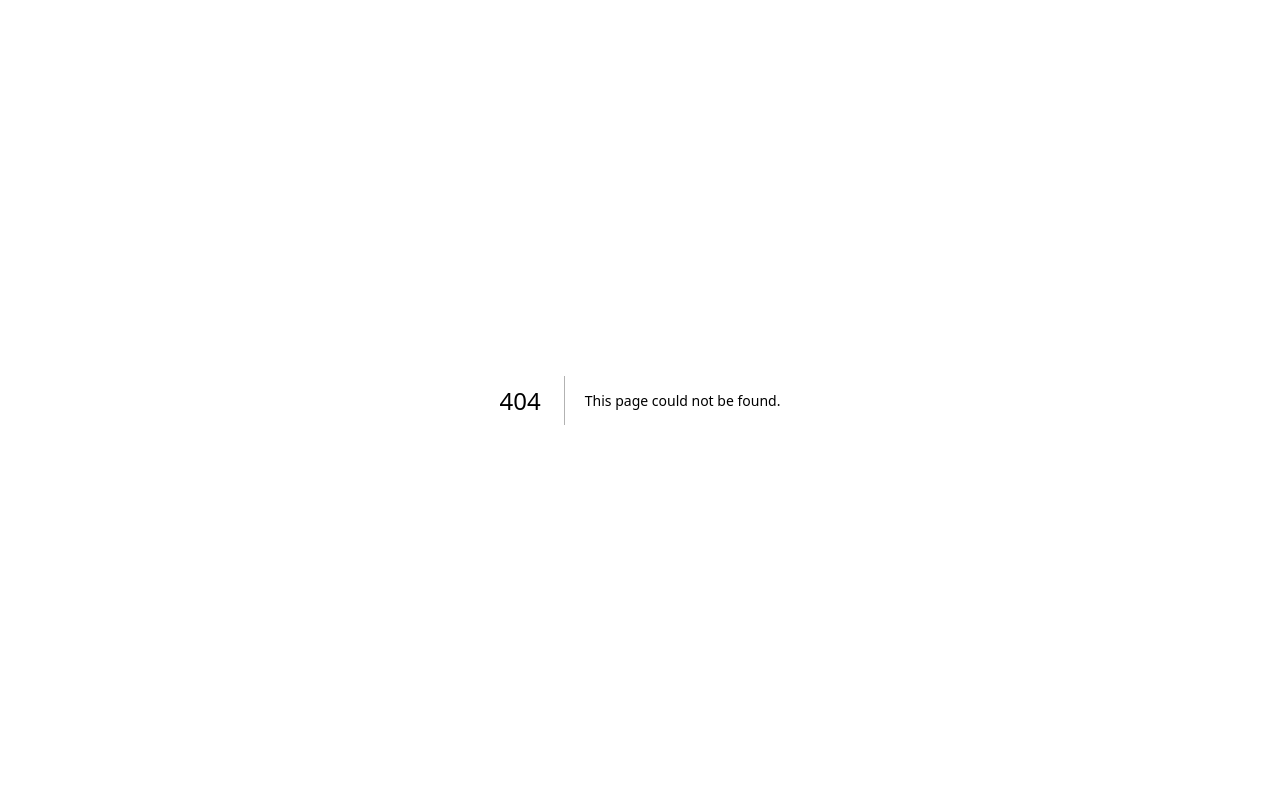
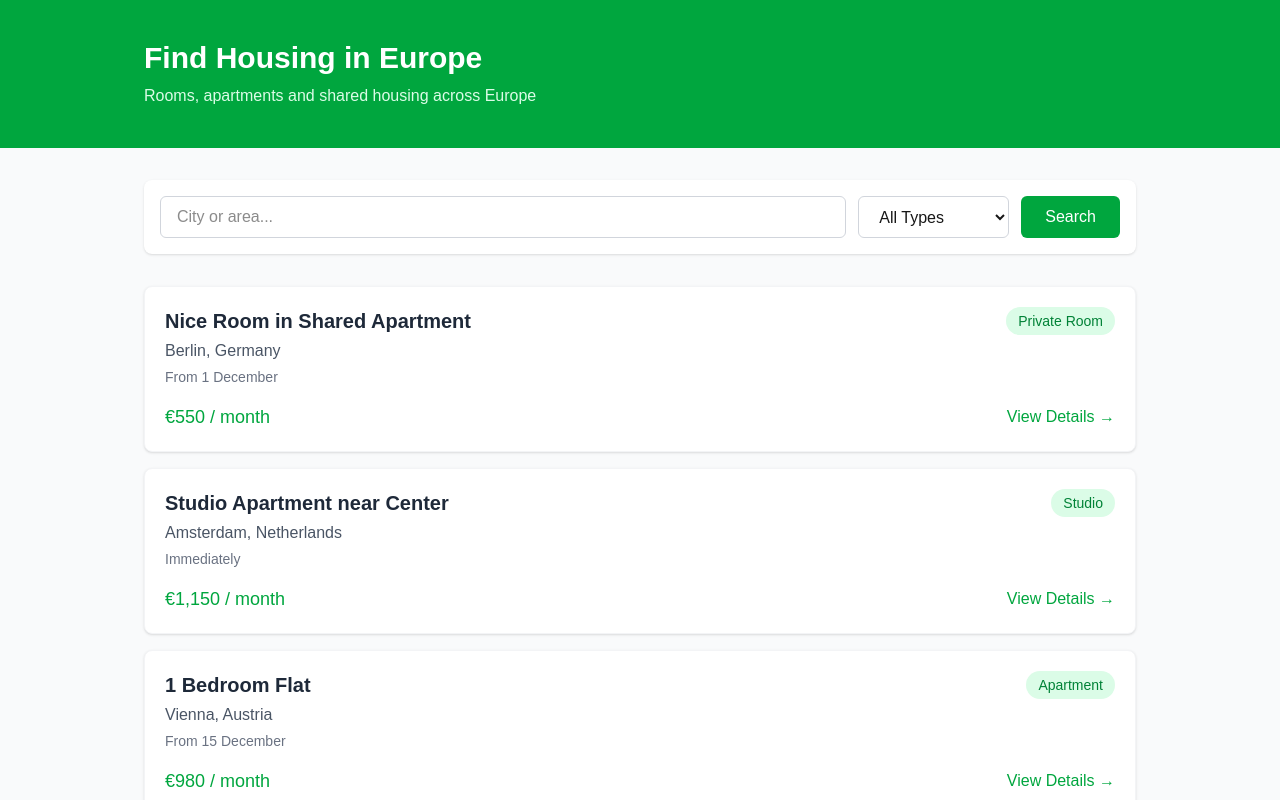
Before and after one commit to sakibhas21/Euro-connect, a Next.js app: page /housing in a window 1280 px wide. Before the commit this address had no page. Shown: the top 800 px of the page. Built offline with nearby package versions, Linux system fonts and the light colour scheme.

Commit message:
Add Housing page

```diff
--- /dev/null
+++ b/src/app/housing/page.tsx
@@ -0,0 +1,100 @@
+export default function HousingPage() {
+  const housings = [
+    {
+      id: 1,
+      title: "Nice Room in Shared Apartment",
+      location: "Berlin, Germany",
+      price: "€550 / month",
+      type: "Private Room",
+      available: "From 1 December",
+    },
+    {
+      id: 2,
+      title: "Studio Apartment near Center",
+      location: "Amsterdam, Netherlands",
+      price: "€1,150 / month",
+      type: "Studio",
+      available: "Immediately",
+    },
+    {
+      id: 3,
+      title: "1 Bedroom Flat",
+      location: "Vienna, Austria",
+      price: "€980 / month",
+      type: "Apartment",
+      available: "From 15 December",
+    },
+    {
+      id: 4,
+      title: "Room for Student",
+      location: "Munich, Germany",
+      price: "€480 / month",
+      type: "Private Room",
+      available: "Immediately",
+    },
+  ];
+
+  return (
+    <div className="min-h-screen bg-gray-50">
+      {/* Header */}
+      <div className="bg-green-600 text-white py-10">
+        <div className="max-w-5xl mx-auto px-4">
+          <h1 className="text-3xl font-bold">Find Housing in Europe</h1>
+          <p className="mt-2 text-green-100">
+            Rooms, apartments and shared housing across Europe
+          </p>
+        </div>
+      </div>
+
+      {/* Content */}
+      <div className="max-w-5xl mx-auto px-4 py-8">
+        {/* Search Box */}
+        <div className="bg-white p-4 rounded-lg shadow-sm mb-8 flex gap-3">
+          <input
+            type="text"
+            placeholder="City or area..."
+            className="flex-1 border border-gray-300 rounded-md px-4 py-2 focus:outline-none focus:ring-2 focus:ring-green-500"
+          />
+          <select className="border border-gray-300 rounded-md px-4 py-2 focus:outline-none focus:ring-2 focus:ring-green-500">
+            <option>All Types</option>
+            <option>Private Room</option>
+            <option>Studio</option>
+            <option>Apartment</option>
+          </select>
+          <button className="bg-green-600 text-white px-6 py-2 rounded-md hover:bg-green-700">
+            Search
+          </button>
+        </div>
+
+        {/* Housing List */}
+        <div className="space-y-4">
+          {housings.map((item) => (
+            <div
+              key={item.id}
+              className="bg-white p-5 rounded-lg shadow-sm border border-gray-100 hover:shadow-md transition"
+            >
+              <div className="flex justify-between items-start">
+                <div>
+                  <h2 className="text-xl font-semibold text-gray-800">
+                    {item.title}
+                  </h2>
+                  <p className="text-gray-600 mt-1">{item.location}</p>
+                  <p className="text-sm text-gray-500 mt-1">{item.available}</p>
+                </div>
+                <span className="bg-green-100 text-green-700 text-sm px-3 py-1 rounded-full">
+                  {item.type}
+                </span>
+              </div>
+              <div className="mt-4 flex justify-between items-center">
+                <p className="text-green-600 font-medium text-lg">{item.price}</p>
+                <button className="text-green-600 hover:underline font-medium">
+                  View Details →
+                </button>
+              </div>
+            </div>
+          ))}
+        </div>
+      </div>
+    </div>
+  );
+}
```
